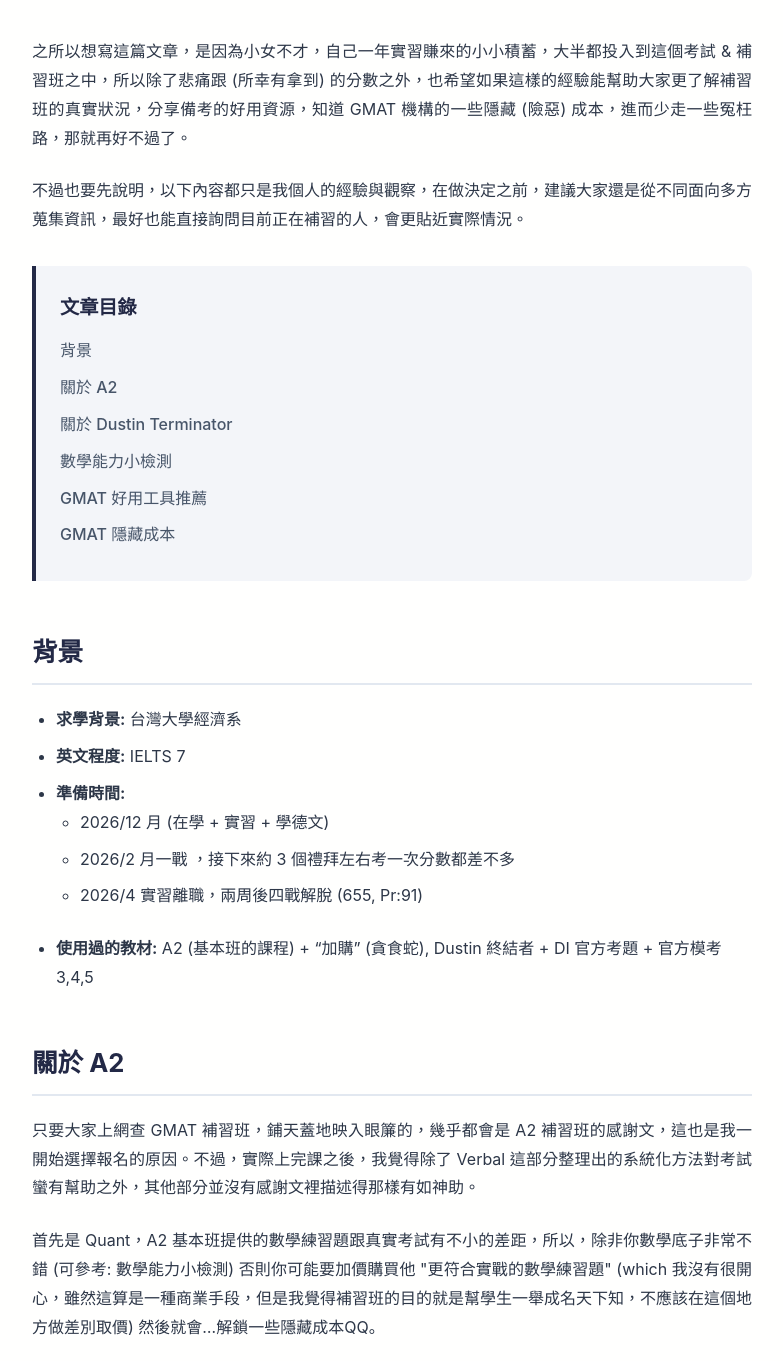
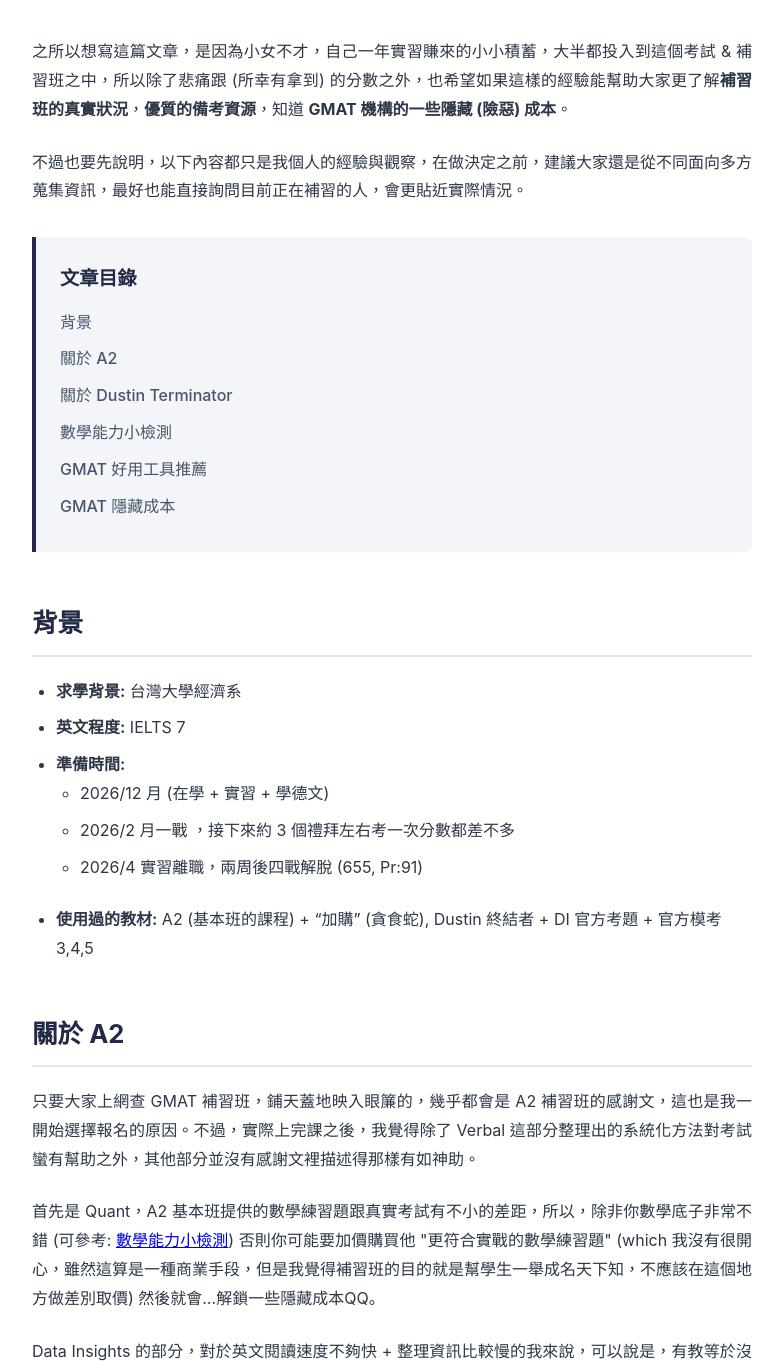
Before and after one commit to JenniferChen23/JenniferChen23.github.io, a plain HTML site: page index.html in a window 1280 px wide. Shown: the part 216-1577 px from the top of the page, without its empty margins (248-1031 px from the left). Drawn offline with Linux system fonts and the light colour scheme.

Commit message:
Update index.html

```diff
--- a/index.html
+++ b/index.html
@@ -252,8 +252,7 @@
         <p>
           之所以想寫這篇文章，是因為小女不才，自己一年實習賺來的小小積蓄，大半都投入到這個考試
           & 補習班之中，所以除了悲痛跟 (所幸有拿到)
-          的分數之外，也希望如果這樣的經驗能幫助大家更了解補習班的真實狀況，分享備考的好用資源，知道
-          GMAT 機構的一些隱藏 (險惡) 成本，進而少走一些冤枉路，那就再好不過了。
+          的分數之外，也希望如果這樣的經驗能幫助大家更了解<strong>補習班的真實狀況</strong>，<strong>優質的備考資源</strong>，知道 <strong> GMAT 機構的一些隱藏 (險惡) 成本</strong>。
         </p>
         <p>
           不過也要先說明，以下內容都只是我個人的經驗與觀察，在做決定之前，建議大家還是從不同面向多方蒐集資訊，最好也能直接詢問目前正在補習的人，會更貼近實際情況。
@@ -303,7 +302,7 @@
           <p>
             首先是 Quant，A2
             基本班提供的數學練習題跟真實考試有不小的差距，所以，除非你數學底子非常不錯
-            (可參考: 數學能力小檢測) 否則你可能要加價購買他
+            (可參考: <a href="#quiz">數學能力小檢測</a>) 否則你可能要加價購買他
             "更符合實戰的數學練習題" (which
             我沒有很開心，雖然這算是一種商業手段，但是我覺得補習班的目的就是幫學生一舉成名天下知，不應該在這個地方做差別取價)
             然後就會…解鎖一些隱藏成本QQ。
```
